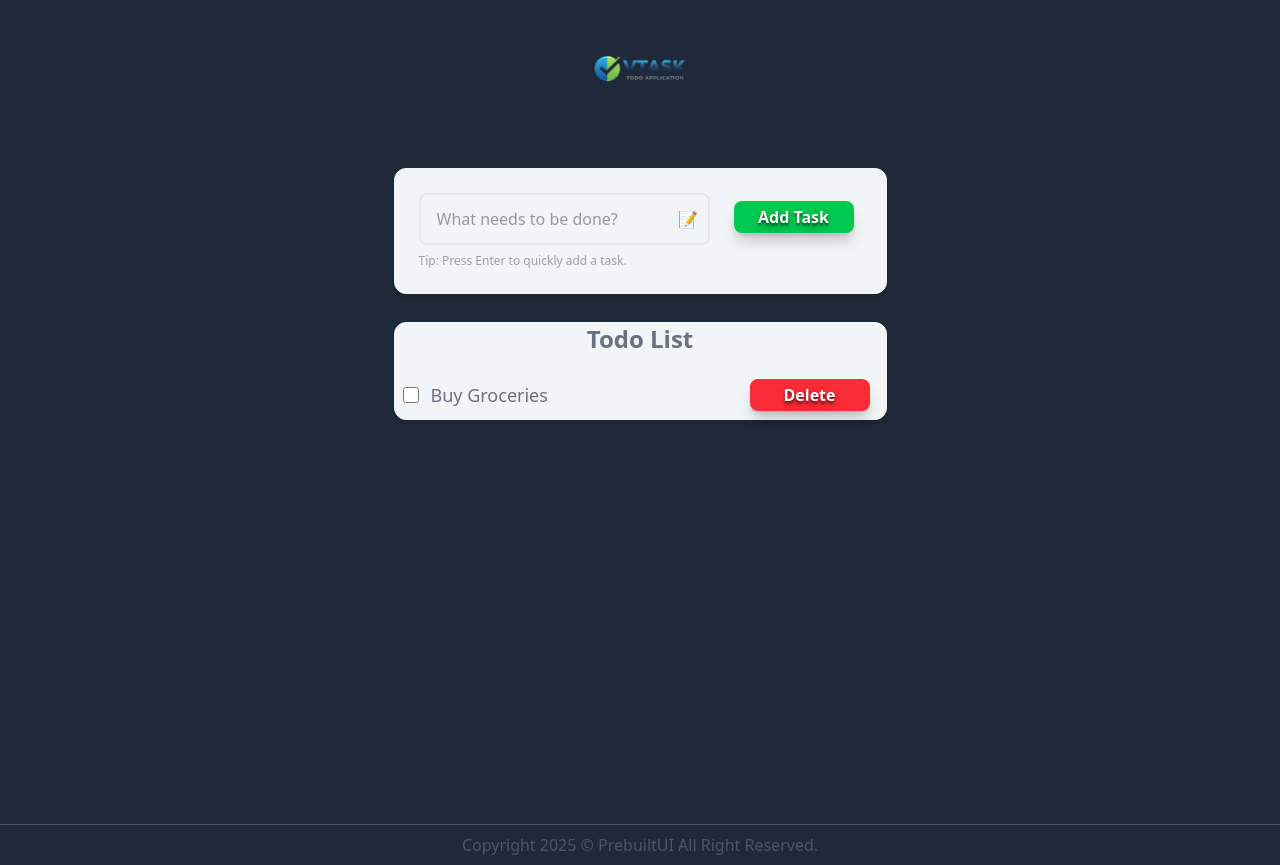
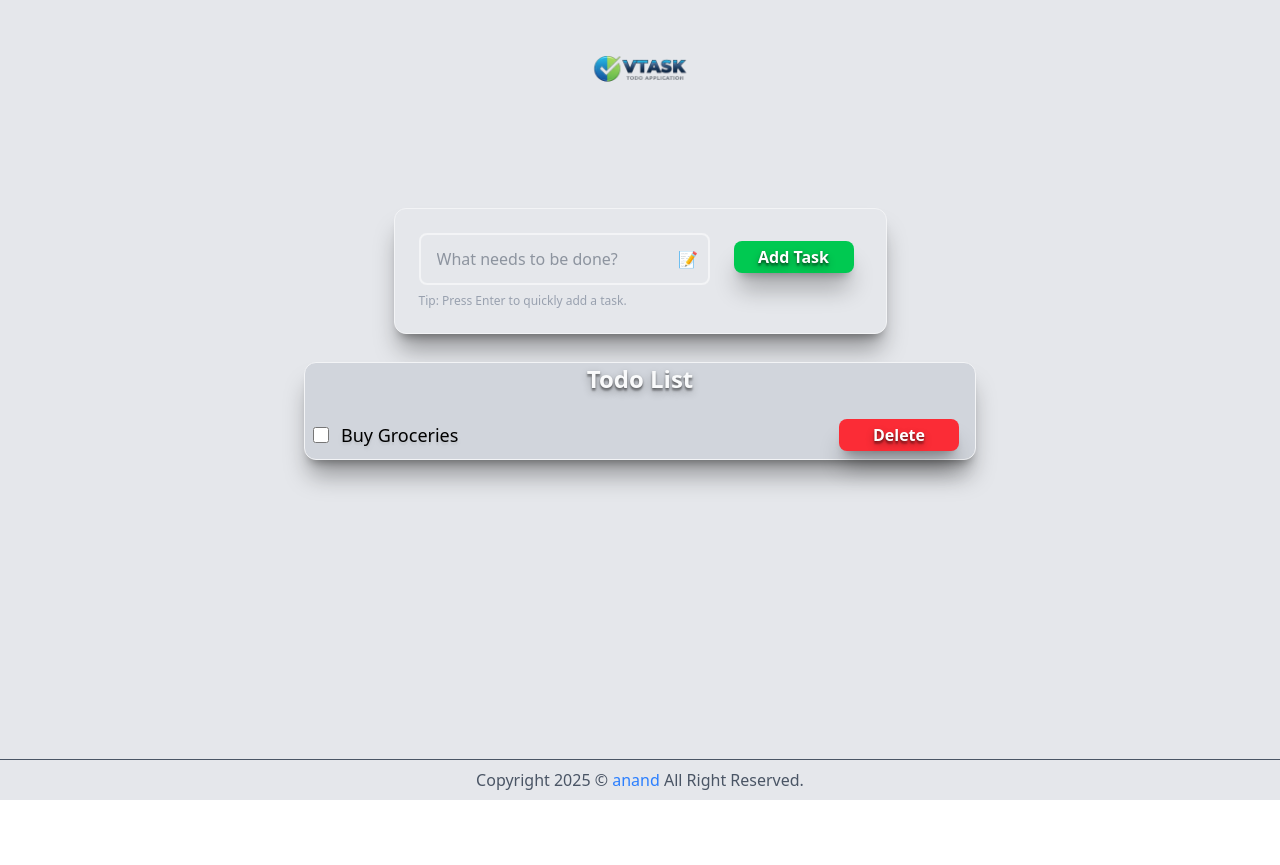
Before and after one commit to myselfanandvp/VTask, a React (Vite) app: page / in a window 1280 px wide. After the commit the page ends 800 px from the top, so only its background shows below. Built offline with nearby package versions, Linux system fonts and the light colour scheme.

Commit message:
update the layout of form and list

```diff
--- a/src/App.jsx
+++ b/src/App.jsx
@@ -1,7 +1,7 @@
 import Home from "./pages/Home/Home";
 const App = () => {
   return (
-    <div className="bg-gray-800">
+    <div className="bg-gray-200">
       <Home/>
     </div>
   );
--- a/src/components/Button.jsx
+++ b/src/components/Button.jsx
@@ -12,7 +12,7 @@ export const Button = ({text="",type="button", onClick={}, color='blue', ...prop
     <button
       type="`${type}`"
       onClick={onClick} // Fixed: Must be camelCase
-      className={`${colorVariants[color.toLocaleLowerCase()]}   bg-blue-600  hover:bg-blue-700 transition duration-150 ease-in-out transform hover:scale-105 active:scale-95 active:shadow-sm text-white p-4 font-bold h-5 w-30   rounded-lg m-2 flex items-center justify-center gap-2 shadow-lg/20 text-shadow-lg/30`}
+      className={`${colorVariants[color.toLocaleLowerCase()]}   bg-blue-600  hover:bg-blue-700 transition duration-150 ease-in-out transform hover:scale-105 active:scale-95 shadow-xl/30 active:shadow-sm text-white p-4 font-bold h-5 w-30   rounded-lg m-2 flex items-center justify-center gap-2 text-shadow-lg/30`}
       {...props}
     >
       {text}
--- a/src/components/Footer.jsx
+++ b/src/components/Footer.jsx
@@ -3,7 +3,7 @@ const Footer = () => {
     <footer className="grid grid-cols-1 text-gray-600 ">
 
       <p className="p-2 text-center border-t  mt-6 border-gray-600 ">
-        Copyright 2025 © <a href="https://prebuiltui.com">PrebuiltUI</a> All Right Reserved.
+        Copyright 2025 © <a href=""><span className="text-blue-500">anand</span></a> All Right Reserved.
       </p>
     </footer>
 
--- a/src/components/TodoForm.jsx
+++ b/src/components/TodoForm.jsx
@@ -15,7 +15,7 @@ export default function TodoForm({ onAddTodo }) {
   return (
     <form
       onSubmit={handleSubmit}
-      className="bg-gray-100 p-6 rounded-xl  shadow-md border border-gray-100 mx-auto mt-8"
+      className="bg-gray-200  p-6 rounded-xl  shadow-xl/35 border border-gray-100 mx-auto mt-8"
     >
       <div className="flex flex-col md:flex-row gap-4">
         <div className="relative grow">
@@ -24,7 +24,7 @@ export default function TodoForm({ onAddTodo }) {
             value={task}
             onChange={(e) => setTask(e.target.value)}
             placeholder="What needs to be done?"
-            className="w-full  pl-4 pr-10 py-3 border-2 border-gray-200 rounded-lg focus:border-blue-500 focus:outline-none transition-all text-gray-700"
+            className="w-full  pl-4 pr-10 py-3 border-2 border-gray-100 hover:shadow-xl/15 focus:shadow-xl/15 rounded-lg focus:border-green-300 focus:outline-none transition-all text-gray-700"
           />
           {/* Optional Icon inside input */}
           <span className="absolute right-3 top-3.5 text-gray-400">
--- a/src/components/TodoList.jsx
+++ b/src/components/TodoList.jsx
@@ -3,11 +3,11 @@ import { Button } from "./Button";
 export default function TodoItem({ task = "Buy groceries", id = "todo-1" }) {
   return (
     /* Matches Form: max-w-md, mx-auto, p-6, bg-white */
-    <div className="w-full mx-auto bg-gray-100 px-2 flex flex-col gap-4 rounded-xl shadow-md border border-gray-100 mt-4">
+    <div className="w-full mx-auto bg-gray-300 px-2 flex flex-col gap-4 rounded-xl shadow-xl/35 border border-gray-100 mt-4">
 
       {/* Keeping the Title inside as you had it, but smaller to match the compact feel */}
       <div className="flex justify-center">
-        <h4 className="text-2xl font-bold text-gray-500">Todo List</h4>
+        <h4 className="text-2xl font-semibold text-shadow-lg/30  text-gray-50">Todo List</h4>
       </div>
 
       {/* Row Layout */}
@@ -25,7 +25,7 @@ export default function TodoItem({ task = "Buy groceries", id = "todo-1" }) {
             className="ms-3 select-none cursor-pointer"
           >
             {/* Reduced text size to 1xl/lg to feel less "huge" */}
-            <span className="text-lg font-medium text-gray-500 capitalize">
+            <span className="text-lg font-medium text-black text-shadow-lg/5  capitalize">
               {task}
             </span>
           </label>
--- a/src/pages/Home/Home.jsx
+++ b/src/pages/Home/Home.jsx
@@ -1,18 +1,22 @@
 import Header from "../../components/Header"
 import Footer from "../../components/Footer"
 import TodoApp from "../../components/TodoApp"
+
 export default function Home() {
     return (
-        <>
-        <div className="flex flex-col w-full min-h-screen items-center">
+        <div className="flex flex-col w-full min-h-screen">
             <Header />
-            <main className="grow mx-2 flex items-baseline justify-center">
-                <TodoApp />
+
+            {/* 1. Removed 'items-baseline' to prevent the app from jumping to the very top
+               2. Added 'w-full' to ensure the child (TodoApp) can control its own max-width
+            */}
+            <main className="grow flex justify-center py-10 px-4">
+                <div className="w-2xl">
+                   <TodoApp />
+                </div>
             </main>
 
+            <Footer />
         </div>
-         <Footer />
-        </>
-
     )
 }
```
